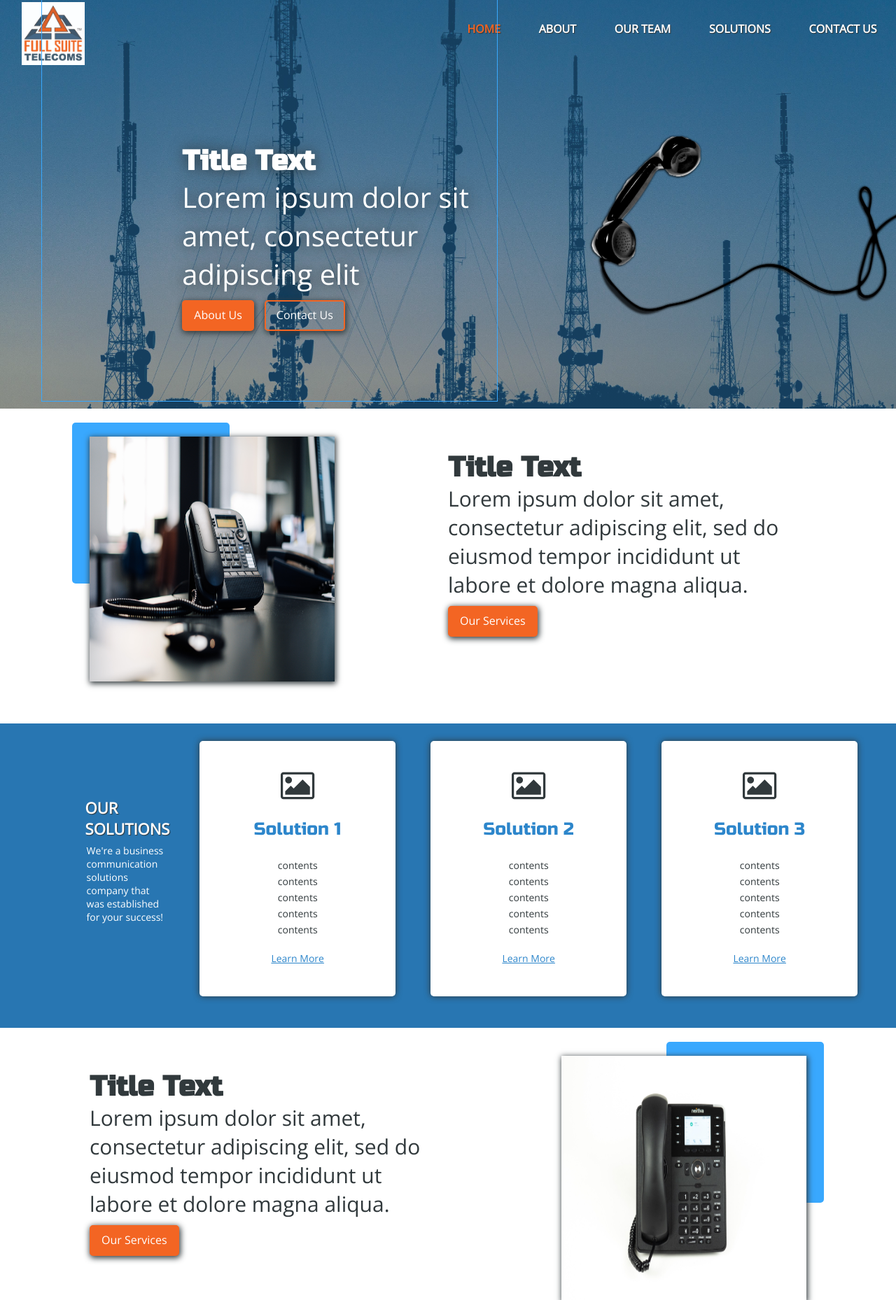
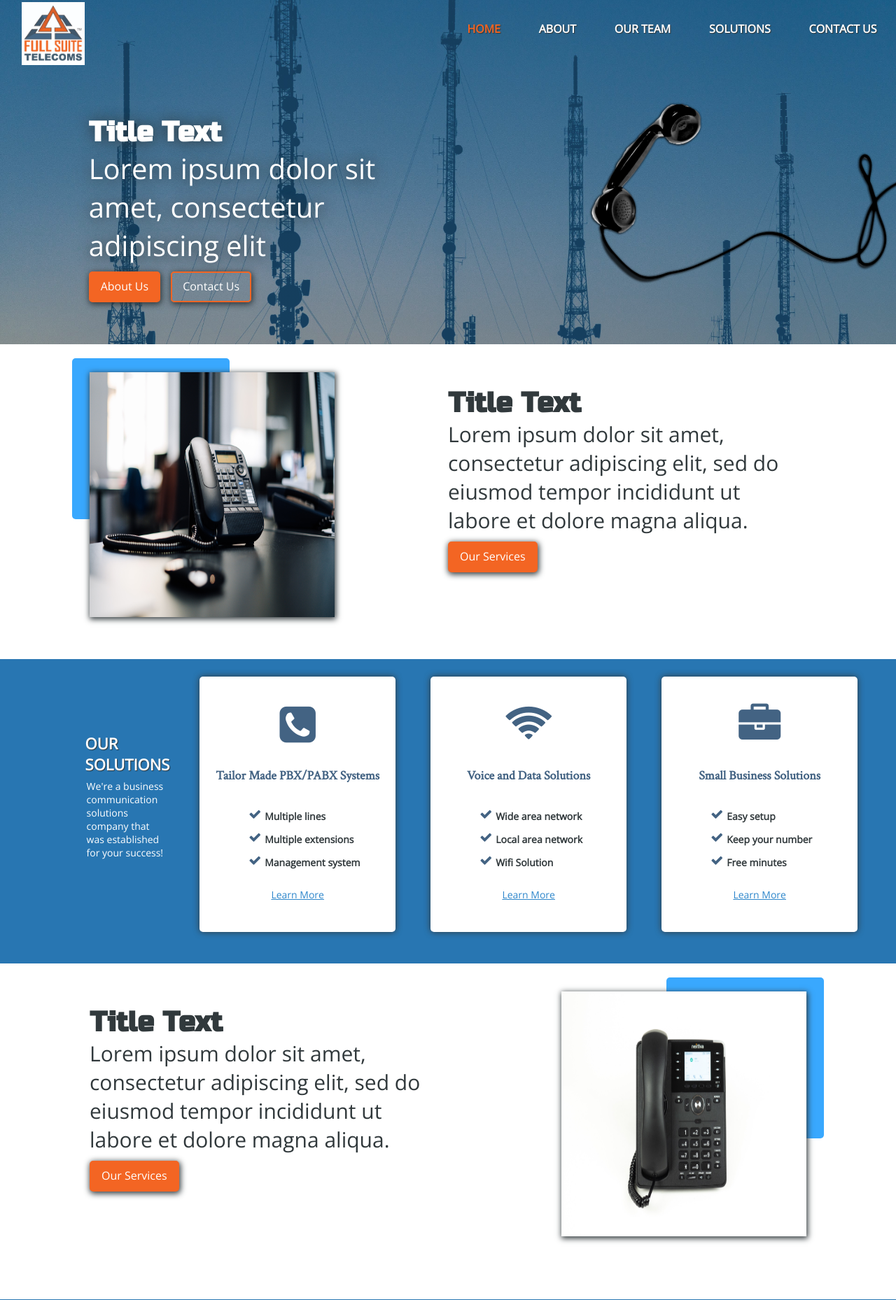
Before and after one commit to mtunzisteven/fullsuite, a PHP site: page / in a window 1280 px wide. Shown: the top 1858 px of the page at 70% size. Run offline with PHP 8.4, Linux system fonts and the light colour scheme.

Commit message:
style polish

```diff
--- a/css/styles.css
+++ b/css/styles.css
@@ -339,13 +339,15 @@ div.block div.block-text-container div.block-buttons {
   -webkit-box-direction: normal;
       -ms-flex-direction: row;
           flex-direction: row;
-  -webkit-box-pack: left;
-      -ms-flex-pack: left;
-          justify-content: left;
-  -webkit-box-align: start;
-      -ms-flex-align: start;
-          align-items: flex-start;
-  min-width: 100%;
+  -webkit-box-pack: center;
+      -ms-flex-pack: center;
+          justify-content: center;
+  -webkit-box-align: center;
+      -ms-flex-align: center;
+          align-items: center;
+  min-width: 60%;
+  max-width: 60%;
+  margin: 0 auto;
 }
 
 div.block div.block-text-container div.block-buttons a.buttons {
@@ -380,15 +382,34 @@ div.block div.block-text-container div.block-buttons a.border-button:hover {
 }
 
 div.hero {
-  background-color: #2D86CB;
+  display: -webkit-box;
+  display: -ms-flexbox;
+  display: flex;
+  -webkit-box-orient: horizontal;
+  -webkit-box-direction: normal;
+      -ms-flex-direction: row;
+          flex-direction: row;
+  -webkit-box-pack: justify;
+      -ms-flex-pack: justify;
+          justify-content: space-between;
+  -webkit-box-align: center;
+      -ms-flex-align: center;
+          align-items: center;
+  background-image: url("/fullsuite/images/hero.jpg");
+  /* fallback for older browsers */
+  background-image: -webkit-gradient(linear, left top, left bottom, from(rgba(45, 136, 205, 0.453)), to(rgba(45, 136, 205, 0.453))), url("/fullsuite/images/hero.jpg");
+  background-image: linear-gradient(to bottom, rgba(45, 136, 205, 0.453) 0%, rgba(45, 136, 205, 0.453) 100%), url("/fullsuite/images/hero.jpg");
   min-width: 100%;
-  width: 100%;
   margin: 0 auto;
   background-size: cover;
 }
 
 div.hero div.block-text-container {
   padding: 250px 0 50px 0;
+}
+
+div.hero img {
+  display: none;
 }
 
 div.content {
@@ -593,7 +614,8 @@ div.content div.blue-block div.card-container {
   -webkit-box-align: center;
       -ms-flex-align: center;
           align-items: center;
-  min-width: 90%;
+  width: 90%;
+  max-width: 450px;
   margin: auto;
 }
 
@@ -622,18 +644,47 @@ div.content div.blue-block div.card-container div.card-content {
 }
 
 div.content div.blue-block div.card-container div.card-content i.fa {
-  font-size: 85px;
-  color: #31393c;
+  font-size: 60px;
+  color: #436383;
 }
 
-div.content div.blue-block div.card-container div.card-content h3 {
-  font: 400 25px "Russo One", sans-serif;
-  color: #2D86CB;
+div.content div.blue-block div.card-container div.card-content h5.card-title {
+  font: 400 14px "Crimson Text", serif;
+  font-size: 18px;
+  font-weight: 700;
+  color: #436383;
 }
 
-div.content div.blue-block div.card-container div.card-content p {
+div.content div.blue-block div.card-container div.card-content div.card-item-container {
+  display: -webkit-box;
+  display: -ms-flexbox;
+  display: flex;
+  -webkit-box-orient: horizontal;
+  -webkit-box-direction: normal;
+      -ms-flex-direction: row;
+          flex-direction: row;
+  -webkit-box-pack: left;
+      -ms-flex-pack: left;
+          justify-content: left;
+  -webkit-box-align: start;
+      -ms-flex-align: start;
+          align-items: flex-start;
+  min-width: 90%;
+  margin: 5px 5px 5px 90px;
+}
+
+div.content div.blue-block div.card-container div.card-content div.card-item-container p.card-item {
   font: 400 14px "open sans", sans-serif;
-  margin: 2px 0;
+  min-width: 100%;
+  font-weight: 700;
+  text-align: left;
+  margin: 2px 0 2px 5px;
+}
+
+div.content div.blue-block div.card-container div.card-content div.card-item-container i.fa {
+  font-size: 18px;
+  color: #436383;
+  text-align: left;
 }
 
 div.content div.blue-block div.card-container div.card-content a {
@@ -641,6 +692,7 @@ div.content div.blue-block div.card-container div.card-content a {
   color: #2D86CB;
   text-decoration: underline;
   margin: 20px 0 10px 0;
+  font-weight: 700;
 }
 
 div.content div.blue-block div.card-container div.card-content a:hover {
@@ -774,8 +826,9 @@ footer p.footer-text {
   div.hero img.block-top-image {
     display: none;
   }
-  div.hero div.block-text-container {
-    padding: 290px 0 100px 200px;
+  div.hero div.block-text-container div.block-buttons {
+    min-width: 100%;
+    margin: 0 auto;
   }
 }
 
@@ -950,6 +1003,7 @@ footer p.footer-text {
         -ms-flex-align: start;
             align-items: flex-start;
     min-width: 100%;
+    max-width: 100%;
   }
   div.content div.block div.block-text-container div.block-buttons a.buttons {
     margin: 0;
@@ -1078,14 +1132,6 @@ footer p.footer-text {
     -webkit-box-shadow: 0 0 10px 0 #31393c;
             box-shadow: 0 0 10px 0 #31393c;
   }
-  div.content div.blue-block div.card-container div.card-content i.fa {
-    font-size: 45px;
-    color: #31393c;
-  }
-  div.content div.blue-block div.card-container div.card-content h3 {
-    font: 400 25px "Russo One", sans-serif;
-    color: #2D86CB;
-  }
   div.content div.blue-block div.card-container div.card-content p {
     font: 400 14px "open sans", sans-serif;
     margin: 2px 0;
@@ -1110,9 +1156,6 @@ footer p.footer-text {
     margin: -170px auto 0 auto;
     z-index: 50;
   }
-  div.hero div.hero-block-text-container {
-    border: 1px solid #39A8FE;
-  }
   div.hero div.hero-block-text-container div.hero-text {
     max-width: 450px;
     margin: 0 auto;
@@ -1133,6 +1176,11 @@ footer p.footer-text {
     font-size: 40px;
     text-align: left;
   }
+  div.hero div.hero-block-text-container div.block-buttons {
+    -webkit-box-pack: left;
+        -ms-flex-pack: left;
+            justify-content: left;
+  }
   div.hero img.block-top-image {
     display: inline-block;
     width: 500px;
--- a/css/styles.scss
+++ b/css/styles.scss
@@ -338,8 +338,10 @@ div.block{
         }
 
         & div.block-buttons{
-            @include flex();
-            min-width: 100%;
+            @include flex(row, center, center);
+            min-width: 60%;
+            max-width: 60%;
+            margin: 0 auto;
 
             & a.buttons{
                 @include buttons();
@@ -371,14 +373,19 @@ div.block{
 
 
 div.hero{
-    background-color:$background_color2;
+    @include flex(row, space-between, center);
+    background-image: url('/fullsuite/images/hero.jpg'); /* fallback for older browsers */
+    background-image: $hero_overlay, url('/fullsuite/images/hero.jpg');
     min-width: 100%;
-    width: 100%;
     margin: 0 auto;
     background-size: cover;
 
     & div.block-text-container{
         padding: 250px 0 50px 0;
+    }
+
+    & img{
+        display: none;
     }
 }
 
@@ -514,7 +521,8 @@ div.content{
 
         & div.card-container{
             @include flex(column, center, center);
-            min-width: 90%;
+            width: 90%;
+            max-width: 450px;
             margin:auto;
 
             & div.card-content{
@@ -528,19 +536,35 @@ div.content{
                 box-shadow: 0 0 10px 0 $light-dark_color;
 
                 & i.fa{
-                    font-size: 85px;
-                    color:$light-dark_color
+                    font-size: 60px;
+                    color:$background_color12;
                 }
 
-                & h3{
-                    font:$h3_font;
-                    color:$background_color2;
-
+                & h5.card-title{
+                    font: $pserif_font_size;
+                    font-size: 18px;
+                    font-weight: 700;
+                    color: $background_color12;
                 }
 
-                & p{
-                    font:$p_font_size;
-                    margin: 2px 0;
+                & div.card-item-container{
+                    @include flex();
+                    min-width: 90%;
+                    margin: 5px 5px 5px 90px;
+
+                    & p.card-item{
+                        font:$p_font_size;
+                        min-width: 100%;
+                        font-weight: 700;
+                        text-align: left;
+                        margin: 2px 0 2px 5px;
+
+                    }
+                    & i.fa{
+                        font-size: 18px;
+                        color:$background_color12;
+                        text-align: left;
+                    }
                 }
 
                 & a{
@@ -548,6 +572,7 @@ div.content{
                     color:$background_color2;
                     text-decoration: underline;
                     margin: 20px 0 10px 0;
+                    font-weight: 700;
                 }
 
                 & a:hover{
@@ -648,7 +673,6 @@ footer{
 
 @media only screen and (min-width: 680px){
 
-
     div.hero{
         @include flex(row, space-between, center);
         background-image: url('/fullsuite/images/hero.jpg'); /* fallback for older browsers */
@@ -662,7 +686,12 @@ footer{
         }
 
         & div.block-text-container{
-            padding: 290px 0 100px 200px;        }
+
+            & div.block-buttons{
+                min-width: 100%;
+                margin: 0 auto;
+            }
+        }
     }
 
 }
@@ -808,6 +837,7 @@ div.content{
             & div.block-buttons{
                 @include flex();
                 min-width: 100%;
+                max-width: 100%;
 
                 & a.buttons{
                     margin: 0;
@@ -917,17 +947,6 @@ div.content{
                 min-height: 350px;
                 box-shadow: 0 0 10px 0 $light-dark_color;
 
-                & i.fa{
-                    font-size: 45px;
-                    color:$light-dark_color
-                }
-
-                & h3{
-                    font:$h3_font;
-                    color:$background_color2;
-
-                }
-
                 & p{
                     font:$p_font_size;
                     margin: 2px 0;
@@ -963,7 +982,6 @@ div.hero{
     z-index:50;
 
     & div.hero-block-text-container{
-        border: 1px solid $background_color;
 
         & div.hero-text{
             max-width: 450px;
@@ -990,6 +1008,11 @@ div.hero{
 
             }
         }
+
+        & div.block-buttons{
+            justify-content: left;
+
+        }
     }
 
     & img.block-top-image{
--- a/views/home.php
+++ b/views/home.php
@@ -61,35 +61,34 @@ $pageShortSummary="";
                     <div class="card-container">
 
                         <div class="card-content">
-                            <i class="fa fa-image"></i>
-                            <h3 class="cart=d-title">Solution 1</h3>
-                            <p class="card-content">contents</p >
-                            <p class="card-content">contents</p >
-                            <p class="card-content">contents</p >
-                            <p class="card-content">contents</p >
-                            <p class="card-content">contents</p >
+                            <i class="fa fa-phone-square"></i>
+
+                            <h5 class="card-title">Tailor Made PBX/PABX Systems</h5>
+                            <div class='card-item-container'><i class="fa fa-check"></i><p class="card-item"> Multiple lines</p ></div>
+                            <div class='card-item-container'><i class="fa fa-check"></i><p class="card-item"> Multiple extensions</p ></div>
+                            <div class='card-item-container'><i class="fa fa-check"></i><p class="card-item"> Management system</p ></div>
+
                             <a href='#' class="card-link">Learn More</a >
                         </div >
 
                         <div class="card-content">
-                            <i class="fa fa-image"></i>
-                            <h3 class="cart=d-title">Solution 2</h3>
-                            <p class="card-content">contents</p >
-                            <p class="card-content">contents</p >
-                            <p class="card-content">contents</p >
-                            <p class="card-content">contents</p >
-                            <p class="card-content">contents</p >
+                            <i class="fa fa-wifi"></i>
+
+                            <h5 class="card-title">Voice and Data Solutions</h5>
+                            <div class='card-item-container'><i class="fa fa-check"></i><p class="card-item"> Wide area network</p ></div>
+                            <div class='card-item-container'><i class="fa fa-check"></i><p class="card-item"> Local area network</p ></div>
+                            <div class='card-item-container'><i class="fa fa-check"></i><p class="card-item"> Wifi Solution</p ></div>
+
                             <a href='#' class="card-link">Learn More</a >
                         </div >
 
                         <div class="card-content">
-                            <i class="fa fa-image"></i>
-                            <h3 class="cart=d-title">Solution 3</h3>
-                            <p class="card-content">contents</p >
-                            <p class="card-content">contents</p >
-                            <p class="card-content">contents</p >
-                            <p class="card-content">contents</p >
-                            <p class="card-content">contents</p >
+                            <i class="fa fa-briefcase"></i>
+
+                            <h5 class="card-title">Small Business Solutions</h5>
+                            <div class='card-item-container'><i class="fa fa-check"></i><p class="card-item"> Easy setup</p ></div>
+                            <div class='card-item-container'><i class="fa fa-check"></i><p class="card-item"> Keep your number</p ></div>
+                            <div class='card-item-container'><i class="fa fa-check"></i><p class="card-item"> Free minutes</p ></div>
 
                             <a href='#' class="card-link">Learn More</a >
                         </div >
```
Also changed, not shown: 1 other file.
